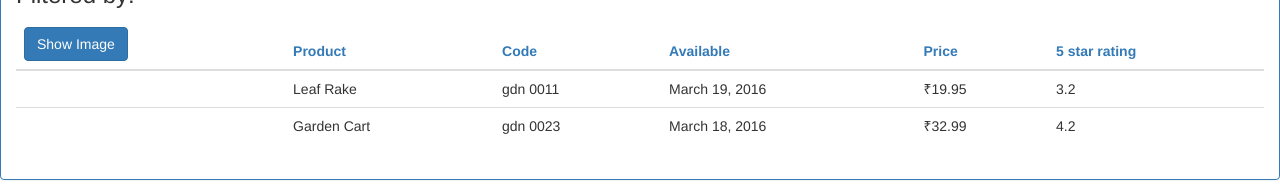
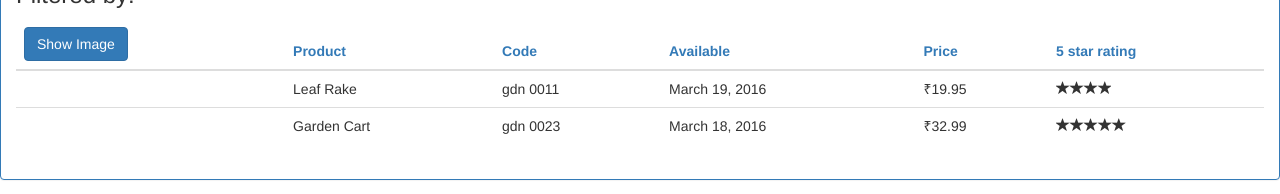
Before and after one commit to ayushagarwal95/GettingStarted-Angular, an Angular app: page / in a window 1280 px wide. Shown: the part 135-329 px from the top of the page. Built offline with nearby package versions, Linux system fonts and the light colour scheme.

Commit message:
Module 8 completed.

```diff
--- a/src/app/app.module.ts
+++ b/src/app/app.module.ts
@@ -5,12 +5,14 @@ import { FormsModule } from '@angular/forms';
 import { AppComponent } from './app.component';
 import { ProductListComponent } from './products/product-list.component';
 import { ConvertToSpacesPipe } from './shared/convert-to-spaces.pipe';
+import { StarComponent } from './shared/star.component';
 
 @NgModule({
   declarations: [
     AppComponent,
     ProductListComponent,
-    ConvertToSpacesPipe
+    ConvertToSpacesPipe,
+    StarComponent
   ],
   imports: [
     BrowserModule,
--- a/src/app/products/product-list.component.html
+++ b/src/app/products/product-list.component.html
@@ -40,7 +40,8 @@
                         <td>{{ product.productCode | lowercase | convertToSpaces:'-' }}</td>
                         <td>{{ product.releaseDate }}</td>
                         <td>{{ product.price | currency:'INR':true:'1.2-2' }}</td>
-                        <td>{{ product.starRating }}</td>
+                        <td><pm-star [rating]='product.starRating'
+                            (ratingClicked)='onRatingClicked($event)'></pm-star></td>
                     </tr>
                 </tbody>
             </table>
--- a/src/app/products/product-list.component.ts
+++ b/src/app/products/product-list.component.ts
@@ -58,4 +58,7 @@ export class ProductListComponent implements OnInit {
         return this.products.filter((product:IProduct) =>
         product.productName.toLocaleLowerCase().indexOf(filterBy) != -1);
     }
+    onRatingClicked(event: string): void {
+        this.pageTitle = 'Product List: ' + event;
+    }
 }
--- a/src/app/shared/star.component.html
+++ b/src/app/shared/star.component.html
@@ -1,6 +1,7 @@
 <div class="crop"
     [style.width.px]="starWidth"
-    [title]="rating">
+    [title]="rating"
+    (click)="onClick()">
     <div style="width: 86px">
         <span class="glyphicon glyphicon-star"></span>
         <span class="glyphicon glyphicon-star"></span>
--- /dev/null
+++ b/src/app/shared/star.component.ts
@@ -0,0 +1,23 @@
+import { Component, Input, OnChanges, Output, EventEmitter } from "@angular/core";
+
+@Component({
+    selector: 'pm-star',
+    templateUrl: './star.component.html',
+    styleUrls: ['./star.component.css']
+})
+
+export class StarComponent implements OnChanges {
+    @Input() rating: number = 4;
+    starWidth: number;
+    @Output() ratingClicked: EventEmitter<string> =
+                        new EventEmitter<string>();
+
+    ngOnChanges(): void {
+        this.starWidth = this.rating * 86 / 5;
+    }
+
+    onClick(): void {
+        this.ratingClicked.emit('The rating ' + this.rating + ' was clicked!');
+    }
+
+}
```
